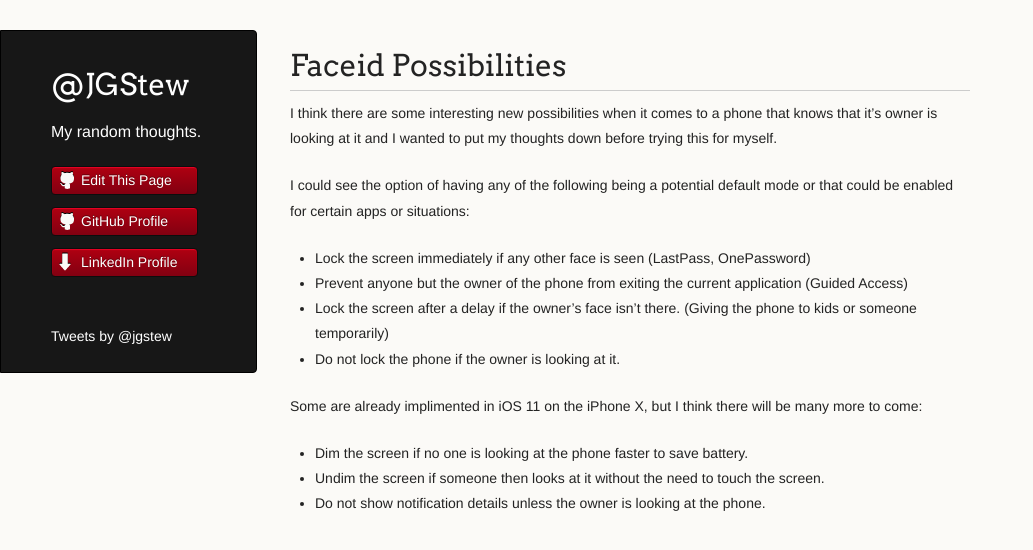
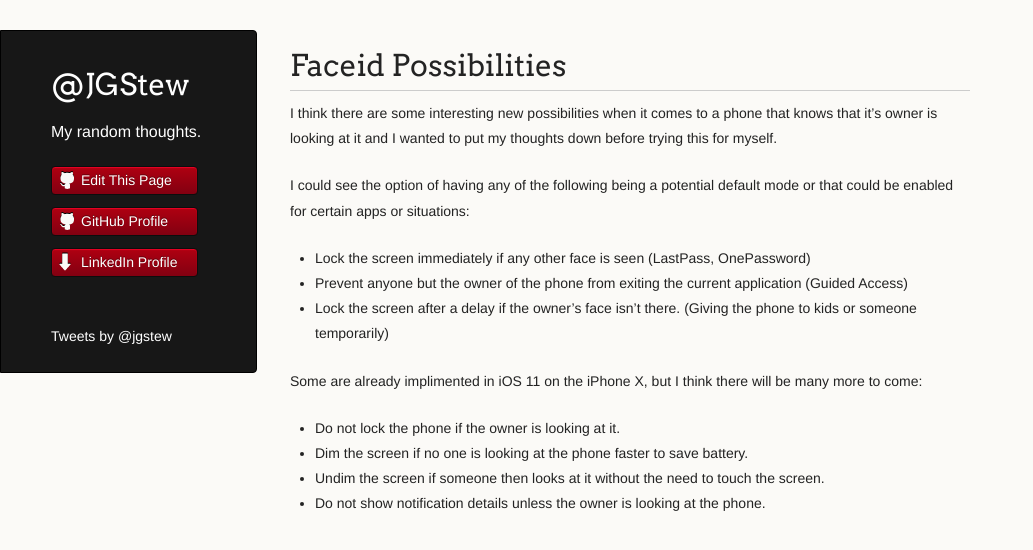
Before and after one commit to jgstew/jgstew.github.io, a Jekyll site: the page built from _posts/2017-11-02-FaceID-Possibilities.md, in a window 1280 px wide. Shown: the top 550 px of the page, without its empty margins (0-1033 px from the left). Built offline with Jekyll 4.4.1, drawn with Linux system fonts in a browser that asks for light colours; comment, search, counter and statistics services are not loaded.

```diff
--- a/_posts/2017-11-02-FaceID-Possibilities.md
+++ b/_posts/2017-11-02-FaceID-Possibilities.md
@@ -9,10 +9,10 @@ I could see the option of having any of the following being a potential default
 - Lock the screen immediately if any other face is seen (LastPass, OnePassword)
 - Prevent anyone but the owner of the phone from exiting the current application (Guided Access)
 - Lock the screen after a delay if the owner's face isn't there. (Giving the phone to kids or someone temporarily)
-- Do not lock the phone if the owner is looking at it.
 
 Some are already implimented in iOS 11 on the iPhone X, but I think there will be many more to come:
 
+- Do not lock the phone if the owner is looking at it.
 - Dim the screen if no one is looking at the phone faster to save battery.
 - Undim the screen if someone then looks at it without the need to touch the screen.
 - Do not show notification details unless the owner is looking at the phone.
```
